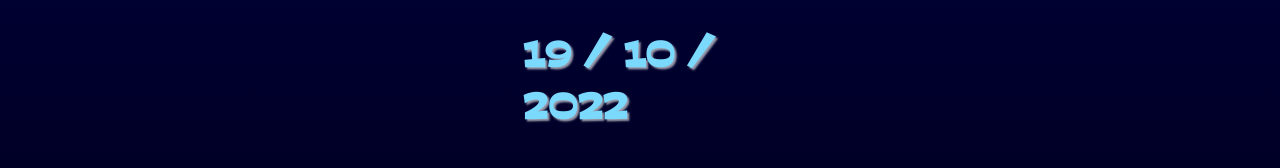
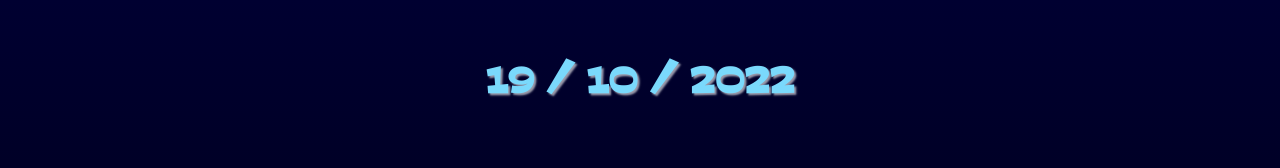
Before and after one commit to JuanFrancisquini/Pagina-Inicial-Pessoal, a plain HTML site: page index.html in a window 1280 px wide. Shown: the top 168 px of the page. Drawn offline with Linux system fonts and the light colour scheme.

Commit message:
Update style.css

```diff
--- a/estilos/style.css
+++ b/estilos/style.css
@@ -94,7 +94,7 @@ div.tempohp{
 h1{
     position: absolute;
     color: #7ad9fc;
-    width: 235px;
+    width: max-content;
     font-size: 1.9em;
     left: 50%;
     top: 16%;
```
